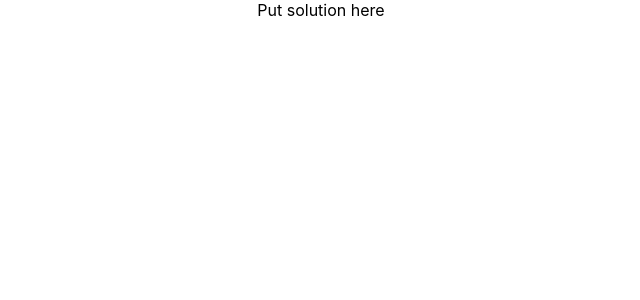
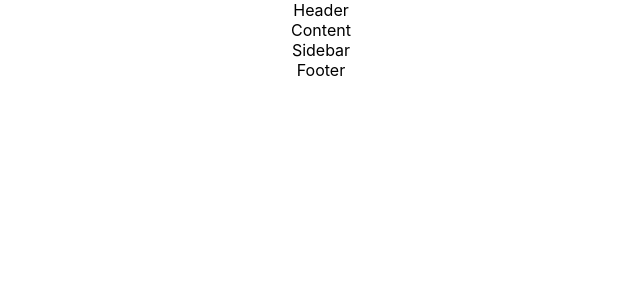
Before and after one commit to WojciechLamperski/React-bootcamp-homework, a React (Create React App) app: page / in a window 1280 px wide. Shown: the top 300 px of the page, without its empty margins (319-959 px from the left). Built offline with nearby package versions, Linux system fonts and the light colour scheme.

Commit message:
added header, sidebar, content, footer to app.js

```diff
--- a/src/App.js
+++ b/src/App.js
@@ -1,9 +1,16 @@
 import './App.css';
+import { Header } from './components/Header';
+import { Content } from './components/Content';
+import { Sidebar } from './components/Sidebar';
+import { Footer } from './components/Footer';
 
 function App() {
   return (
     <div className="app">
-      Put solution here
+      < Header />
+      < Content />
+      < Sidebar />
+      < Footer />
     </div>
   );
 }
--- /dev/null
+++ b/src/components/Content.js
@@ -0,0 +1,7 @@
+export const Content = () =>{
+    return(
+        <main>
+            Content
+        </main>
+    );
+}
--- /dev/null
+++ b/src/components/Footer.js
@@ -0,0 +1,7 @@
+export const Footer = () =>{
+    return(
+        <footer>
+            Footer
+        </footer>
+    );
+}
--- /dev/null
+++ b/src/components/Header.js
@@ -0,0 +1,7 @@
+export const Header = () =>{
+    return(
+        <header>
+            Header
+        </header>
+    );
+}
--- /dev/null
+++ b/src/components/Sidebar.js
@@ -0,0 +1,7 @@
+export const Sidebar = () =>{
+    return(
+        <nav>
+            Sidebar
+        </nav>
+    );
+}
```
